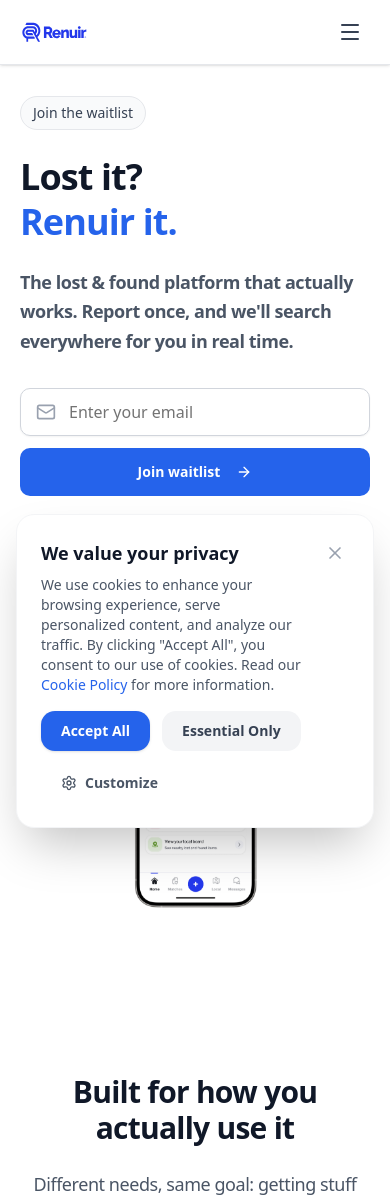
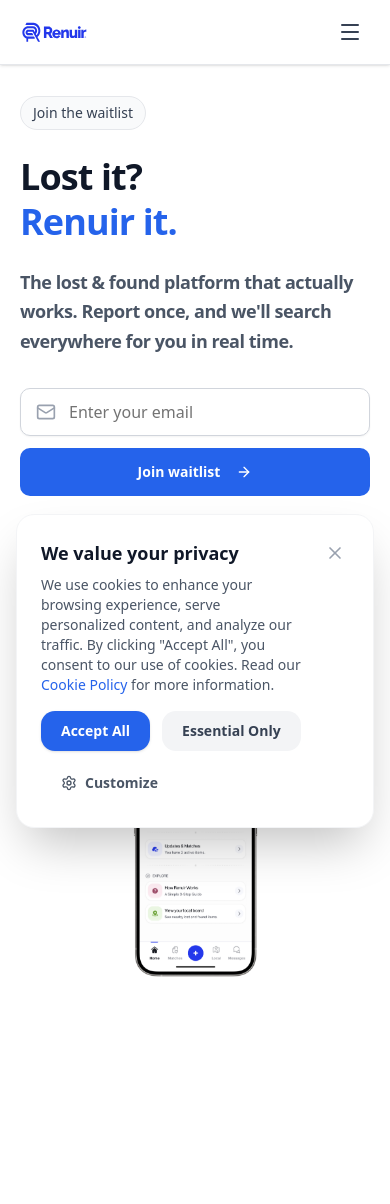
Before and after one commit to opemati90/renuir-website-redesign, a Next.js app: page / in a window 390 px wide. Shown: the top 1204 px of the page. Built offline with nearby package versions, Linux system fonts and the light colour scheme.

Commit message:
Fix hero image not showing
- Changed image path from hero-img.png to Hero-img.png (case-sensitive)
- Added min-height to image container to ensure visibility
- Improved image styling for better display

```diff
--- a/components/home/HomeHero.tsx
+++ b/components/home/HomeHero.tsx
@@ -180,13 +180,13 @@
             initial={{ opacity: 0 }}
             animate={isInView ? { opacity: 1 } : { opacity: 0 }}
             transition={{ delay: 0.3, duration: 0.6 }}
-            className="flex-1 lg:flex-[0.55] w-full flex items-center justify-center"
+            className="flex-1 lg:flex-[0.55] w-full flex items-center justify-center min-h-[400px]"
           >
             <img
-              src="/images/hero-img.png"
+              src="/images/Hero-img.png"
               alt="Renuir platform illustration"
-              className="w-full h-auto object-contain"
-              style={{ aspectRatio: '4578/3433', maxWidth: '100%' }}
+              className="w-full h-auto object-contain max-w-full"
+              style={{ aspectRatio: '4578/3433' }}
             />
           </motion.div>
         </div>
```
